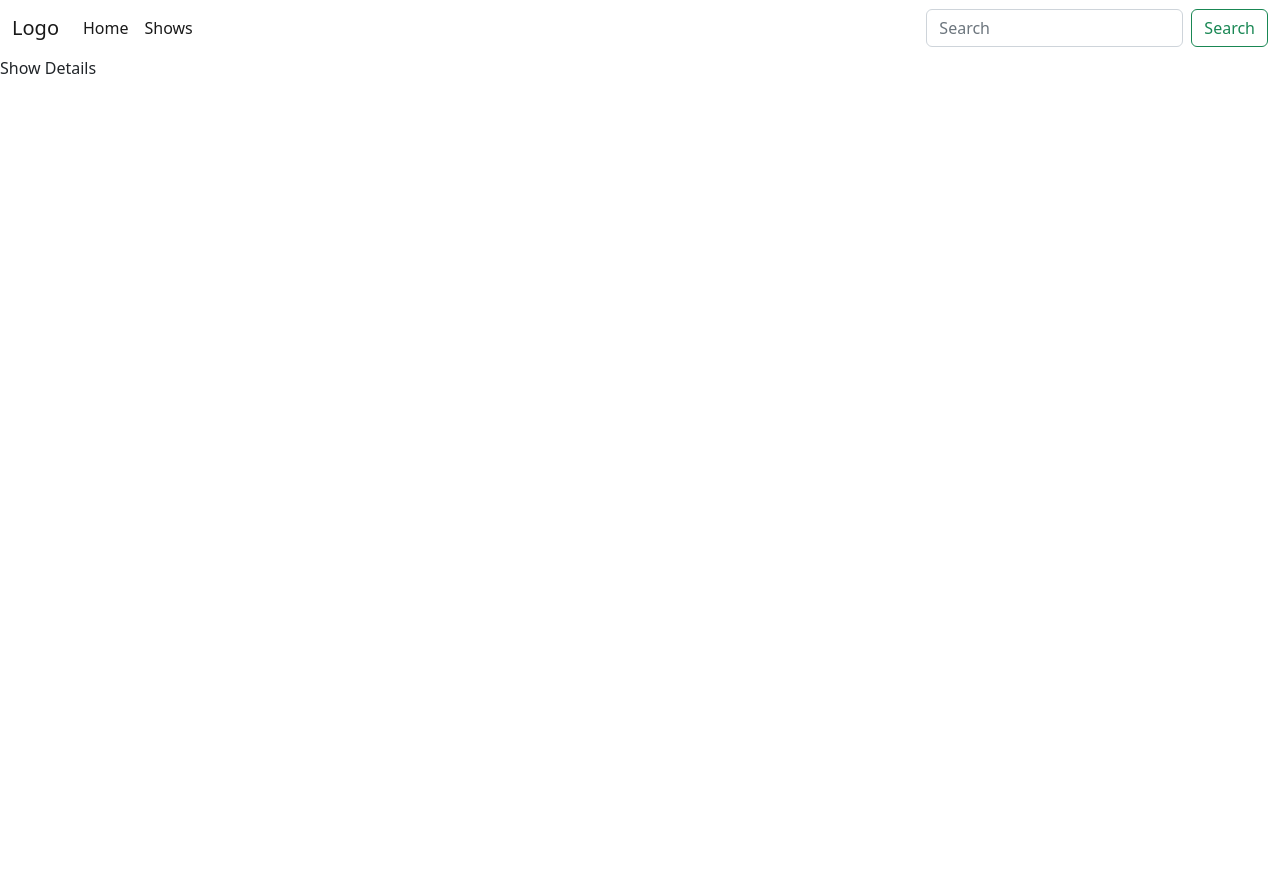
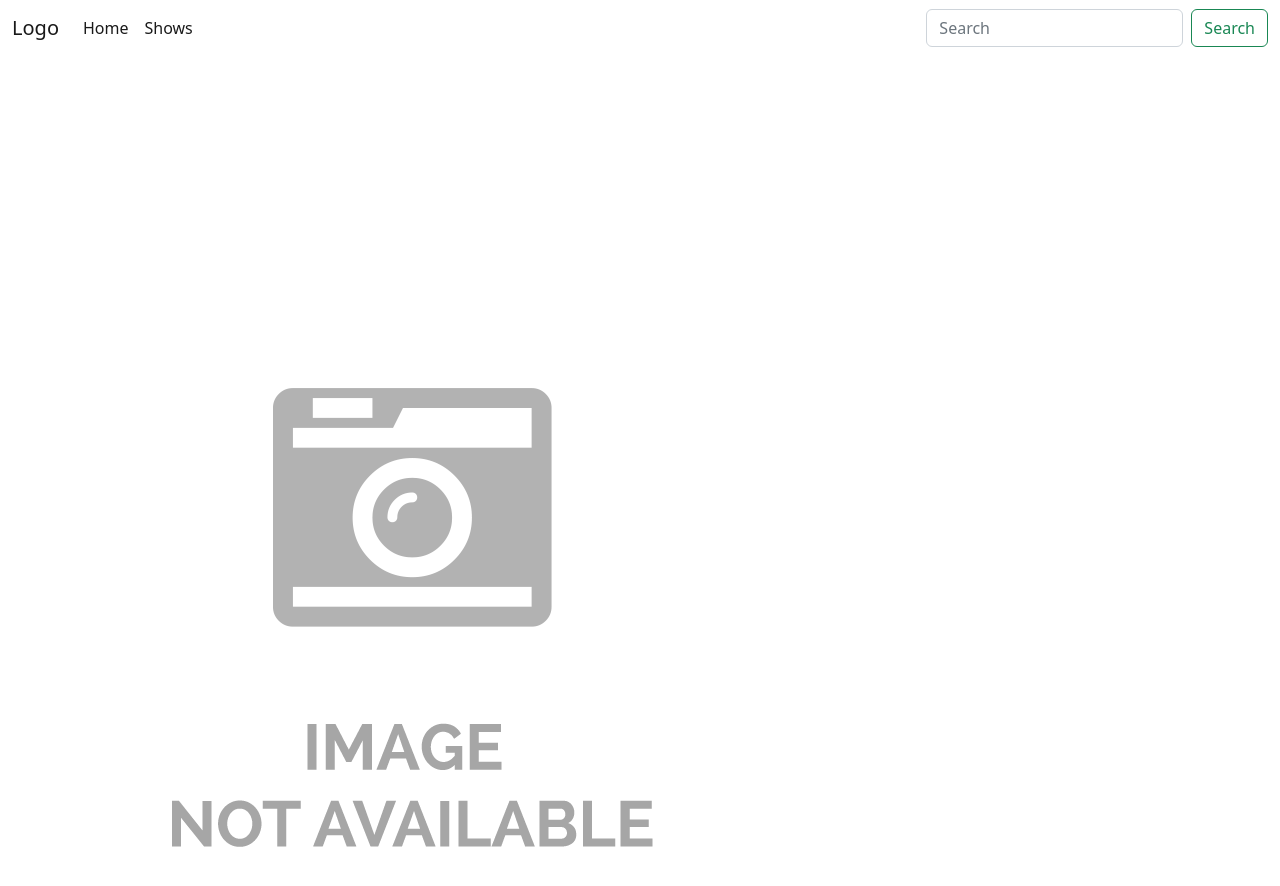
Before and after one commit to JoseMiguelVazquez/series-finder, a React (Vite) app: page /shows/1 in a window 1280 px wide. Shown: the top 886 px of the page. Before the commit the page ends 800 px from the top, so only its background shows below. Built offline with nearby package versions, Linux system fonts and the light colour scheme; no server answers.

Commit message:
shows details with useParams

```diff
--- a/src/pages/ShowDetails.jsx
+++ b/src/pages/ShowDetails.jsx
@@ -1,9 +1,30 @@
-import React from 'react'
+import React, { useState, useEffect } from 'react'
+import { useParams } from 'react-router-dom'
+import ImageNotAvailable from '../assets/Image-Not-Available.png'
 
 const ShowDetails = () => {
+  const [show, setShow] = useState(null)
+  // const id = useParams().id
+  const { id } = useParams()
+
+  useEffect(() => {
+    fetch(`https://api.tvmaze.com/shows/${id}`)
+      .then(response => response.json())
+      .then(data => {
+        setShow(data)
+      }).catch(error => {
+        console.log(error)
+      })
+  }, [])
   return (
     <div>
-      Show Details
+      <h1>{show?.name}</h1>
+      <div>
+        <div>
+          <img src={show?.image ? show?.image.medium : ImageNotAvailable} alt='' />
+        </div>
+        {show?.summary}
+      </div>
     </div>
   )
 }
```
